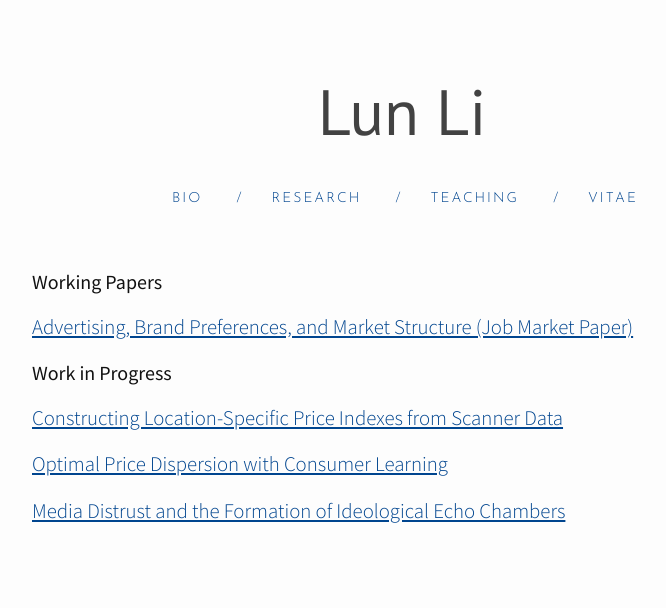
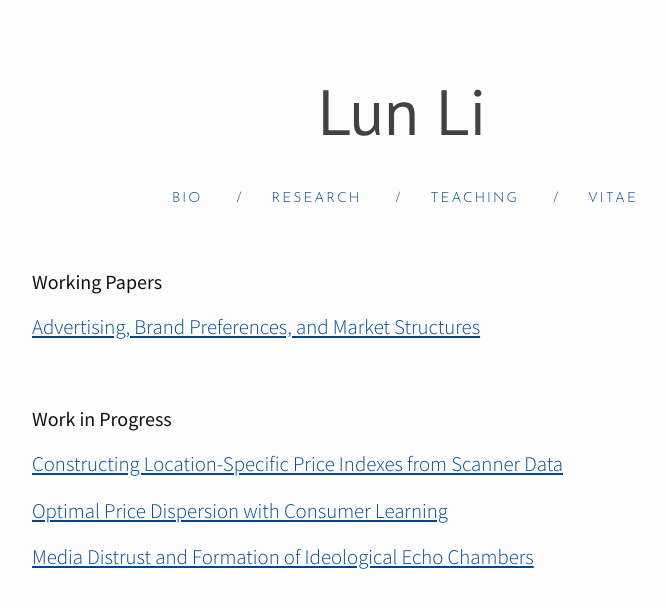
Before and after one commit to lunli-econ/lunli-econ.github.io, a Jekyll site: the page built from 1research.md, in a window 1280 px wide. Shown: the top 608 px of the page, without its empty margins (238-904 px from the left). Built offline with Jekyll 4.4.1, drawn with Linux system fonts in a browser that asks for light colours; nearby versions of some CDN libraries.

Commit message:
Minor changes

```diff
--- a/1research.md
+++ b/1research.md
@@ -5,12 +5,13 @@ permalink: /Research/
 ---
 #### Working Papers
 
-<a href="/assets/docs/JMP_Li.pdf"><u>Advertising, Brand Preferences, and Market Structure (Job Market Paper)</u></a>
+<a href="/assets/docs/JMP_Li.pdf"><u>Advertising, Brand Preferences, and Market Structures</u></a>
 
+<br>
 
 #### Work in Progress
-<a><u>Constructing Location-Specific Price Indexes from Scanner Data</u></a>
+<a style="margin-bottom:3cm;"><u>Constructing Location-Specific Price Indexes from Scanner Data</u></a>
 
 <a><u>Optimal Price Dispersion with Consumer Learning</u></a>
 
-<a><u>Media Distrust and the Formation of Ideological Echo Chambers</u></a>
+<a><u>Media Distrust and Formation of Ideological Echo Chambers</u></a>
--- a/index.html
+++ b/index.html
@@ -10,9 +10,9 @@ layout: page
   <figure class = "image-left"><img  src="/assets/images/life_1.jpg" alt="bio image">
     <div class="post-content">
       <p>I'm an assistant professor at Peking University, School of Economics.
-        I received my PhD from University of Chicago in 2021.
-        Broadly speaking, my research focuses on the role of imperfect information on consumer behavior, firm dynamics, and other aggregate outcomes.
-        I'm currently interested in topics such as inflation and price dispersion, media and advertising, and the digital economy.
+        I received my PhD from University of Chicago in 2021. <br>
+        Broadly speaking, my research focuses on the role of imperfect information on consumer behavior, firm dynamics, and other aggregate economic outcomes.
+        I'm currently interested in topics such as inflation, price dispersion, media, advertising, and the digital economy.
 <p> Email: <a href="mailto:lunl@pku.edu.cn">lunl@pku.edu.cn</a></p>
     </div>
 
```
Also changed, not shown: 4 other files.
